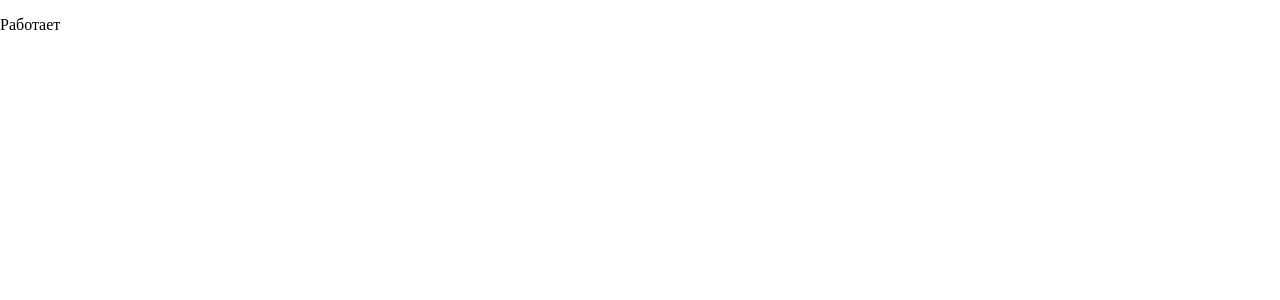
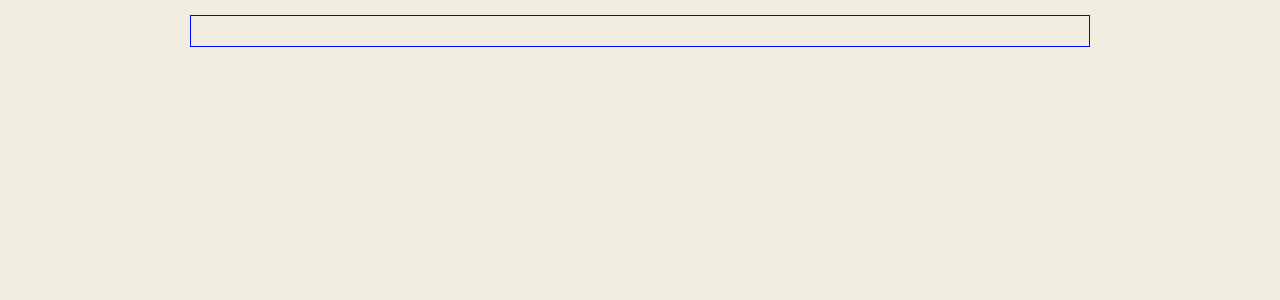
Before and after one commit to NathanBailie/Employees, a React (Create React App) app: page / in a window 1280 px wide. Shown: the top 300 px of the page. Built offline with nearby package versions, Linux system fonts and the light colour scheme.

Commit message:
made the structure of the folders

```diff
--- a/src/components/App/App.tsx
+++ b/src/components/App/App.tsx
@@ -6,9 +6,7 @@ const App: React.FC = () => {
 
 
 	return (
-		<p>
-			Работает
-		</p>
+		<div className="app"></div>
 	);
 };
 
--- a/src/components/App/app.scss
+++ b/src/components/App/app.scss
@@ -0,0 +1,17 @@
+* {
+	box-sizing: border-box;
+	margin: 0;
+	padding: 0;
+	font-family: sans-serif;
+}
+
+html {
+	background: #f1eddf;
+}
+
+.app {
+	max-width: 900px;
+	margin: 15px auto 0;
+	padding: 15px;
+	border: 1px solid blue;
+}
```
Also changed, not shown: src/components/Adder/Adder.tsx (added, +11 -0 lines), src/components/Filters/Filters.tsx (added, +11 -0 lines), src/components/Info/Info.tsx (added, +11 -0 lines), src/components/List/List.tsx (added, +11 -0 lines), src/components/ListItem/ListItem.tsx (added, +12 -0 lines), src/components/Adder/adder.scss (added), src/components/Filters/filters.scss (added), src/components/Info/info.scss (added), src/components/List/list.scss (added), src/components/ListItem/listItem.scss (added).
